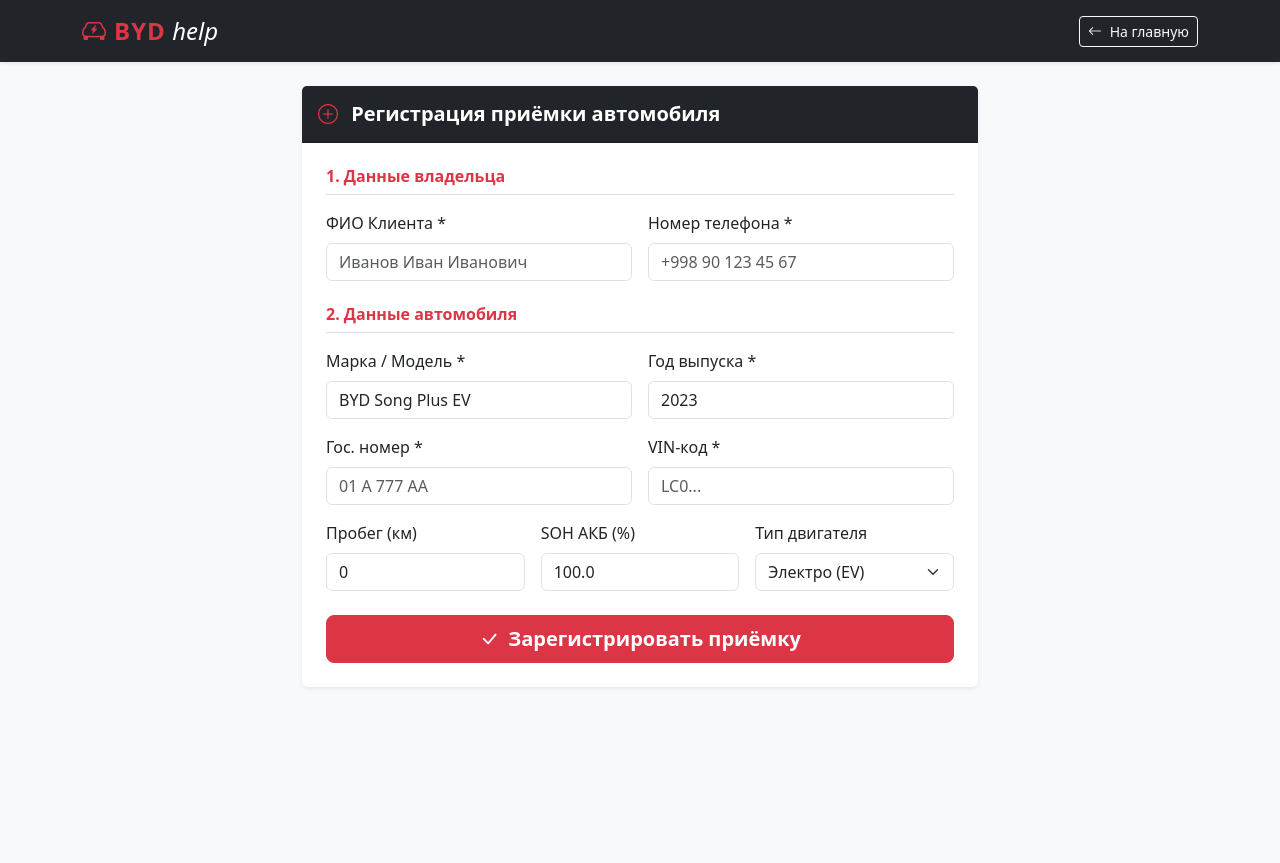
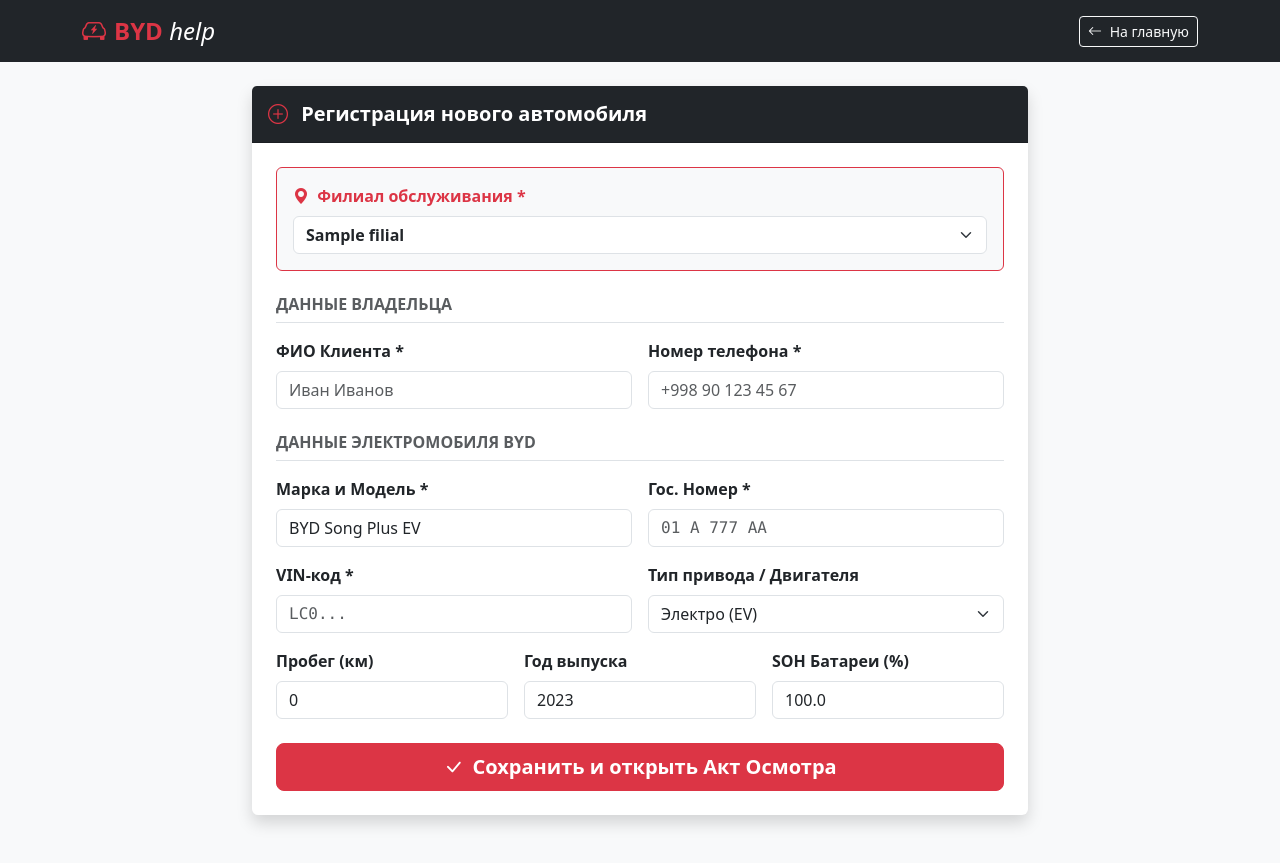
Before and after one commit to gogineoru-jpg/byd_service, a FastAPI app: template templates/new_entry.html in a window 1280 px wide. Before the commit the page ends 688 px from the top, so only its background shows below. Run offline with FastAPI, Linux system fonts and the light colour scheme; the template is opened without the code that fills it: most values are stand-ins (such as "Sample title", 1, 10 or a date in 2020).

Commit message:
Update new_entry.html

```diff
--- a/templates/new_entry.html
+++ b/templates/new_entry.html
@@ -3,16 +3,16 @@
 <head>
     <meta charset="UTF-8">
     <meta name="viewport" content="width=device-width, initial-scale=1.0">
-    <title>BYD help - Новая приёмка</title>
+    <title>Новая приёмка - BYD help</title>
     <link href="https://cdn.jsdelivr.net/npm/bootstrap@5.3.0/dist/css/bootstrap.min.css" rel="stylesheet">
     <link rel="stylesheet" href="https://cdn.jsdelivr.net/npm/bootstrap-icons@1.11.0/font/bootstrap-icons.css">
     <style>
-        .brand-red { color: #dc3545; font-weight: 800; letter-spacing: 1px; }
+        .brand-red { color: #dc3545; font-weight: 800; }
         .brand-help { color: #ffffff; font-weight: 400; font-style: italic; }
     </style>
 </head>
 <body class="bg-light">
-    <nav class="navbar navbar-expand-lg navbar-dark bg-dark mb-4 shadow-sm">
+    <nav class="navbar navbar-dark bg-dark mb-4">
         <div class="container">
             <a class="navbar-brand fs-4" href="/">
                 <i class="bi bi-ev-front me-2 text-danger"></i><span class="brand-red">BYD</span> <span class="brand-help">help</span>
@@ -21,63 +21,73 @@
         </div>
     </nav>
 
-    <div class="container mb-5" style="max-width: 700px;">
-        <div class="card shadow-sm border-0">
+    <div class="container mb-5" style="max-width: 800px;">
+        <div class="card shadow border-0">
             <div class="card-header bg-dark text-white py-3">
-                <h5 class="card-title mb-0 fw-bold"><i class="bi bi-plus-circle text-danger me-2"></i> Регистрация приёмки автомобиля</h5>
+                <h5 class="mb-0 fw-bold"><i class="bi bi-plus-circle me-2 text-danger"></i> Регистрация нового автомобиля</h5>
             </div>
             <div class="card-body p-4">
                 <form action="/create-entry" method="post">
-                    <h6 class="fw-bold text-danger mb-3 border-bottom pb-2">1. Данные владельца</h6>
+                    <!-- Выбор филиала -->
+                    <div class="bg-light p-3 rounded mb-4 border border-danger">
+                        <label class="form-label fw-bold text-danger"><i class="bi bi-geo-alt-fill me-1"></i> Филиал обслуживания *</label>
+                        <select name="filial" class="form-select fw-bold" required>
+                            {% for f in filials %}
+                                <option value="{{ f }}">{{ f }}</option>
+                            {% endfor %}
+                        </select>
+                    </div>
+
+                    <h6 class="fw-bold text-uppercase text-muted border-bottom pb-2 mb-3">Данные владельца</h6>
                     <div class="row g-3 mb-4">
                         <div class="col-md-6">
-                            <label class="form-label">ФИО Клиента *</label>
-                            <input type="text" name="full_name" class="form-control" placeholder="Иванов Иван Иванович" required>
+                            <label class="form-label fw-bold">ФИО Клиента *</label>
+                            <input type="text" name="full_name" class="form-control" required placeholder="Иван Иванов">
                         </div>
                         <div class="col-md-6">
-                            <label class="form-label">Номер телефона *</label>
-                            <input type="text" name="phone" class="form-control" placeholder="+998 90 123 45 67" required>
+                            <label class="form-label fw-bold">Номер телефона *</label>
+                            <input type="text" name="phone" class="form-control" required placeholder="+998 90 123 45 67">
                         </div>
                     </div>
 
-                    <h6 class="fw-bold text-danger mb-3 border-bottom pb-2">2. Данные автомобиля</h6>
-                    <div class="row g-3 mb-3">
+                    <h6 class="fw-bold text-uppercase text-muted border-bottom pb-2 mb-3">Данные электромобиля BYD</h6>
+                    <div class="row g-3 mb-4">
                         <div class="col-md-6">
-                            <label class="form-label">Марка / Модель *</label>
+                            <label class="form-label fw-bold">Марка и Модель *</label>
                             <input type="text" name="brand_model" class="form-control" value="BYD Song Plus EV" required>
                         </div>
                         <div class="col-md-6">
-                            <label class="form-label">Год выпуска *</label>
-                            <input type="number" name="manufacture_year" class="form-control" value="2023" required>
+                            <label class="form-label fw-bold">Гос. Номер *</label>
+                            <input type="text" name="plate_number" class="form-control font-monospace" required placeholder="01 A 777 AA">
                         </div>
                         <div class="col-md-6">
-                            <label class="form-label">Гос. номер *</label>
-                            <input type="text" name="plate_number" class="form-control" placeholder="01 A 777 AA" required>
+                            <label class="form-label fw-bold">VIN-код *</label>
+                            <input type="text" name="vin_code" class="form-control font-monospace" required placeholder="LC0...">
                         </div>
                         <div class="col-md-6">
-                            <label class="form-label">VIN-код *</label>
-                            <input type="text" name="vin_code" class="form-control" placeholder="LC0..." required>
+                            <label class="form-label fw-bold">Тип привода / Двигателя</label>
+                            <select name="engine_type" class="form-select">
+                                <option value="Электро (EV)">Электро (EV)</option>
+                                <option value="Гибрид (DM-i)">Гибрид (DM-i)</option>
+                                <option value="Гибрид (DM-p)">Гибрид (DM-p)</option>
+                            </select>
                         </div>
                         <div class="col-md-4">
-                            <label class="form-label">Пробег (км)</label>
+                            <label class="form-label fw-bold">Пробег (км)</label>
                             <input type="number" name="mileage" class="form-control" value="0">
                         </div>
                         <div class="col-md-4">
-                            <label class="form-label">SOH АКБ (%)</label>
-                            <input type="number" step="0.1" name="soh_percent" class="form-control" value="100.0">
+                            <label class="form-label fw-bold">Год выпуска</label>
+                            <input type="number" name="manufacture_year" class="form-control" value="2023">
                         </div>
                         <div class="col-md-4">
-                            <label class="form-label">Тип двигателя</label>
-                            <select name="engine_type" class="form-select">
-                                <option value="Электро (EV)">Электро (EV)</option>
-                                <option value="Гибрид (DM-i / DM-p)">Гибрид (DM-i / DM-p)</option>
-                                <option value="Бензин">Бензин</option>
-                            </select>
+                            <label class="form-label fw-bold">SOH Батареи (%)</label>
+                            <input type="number" step="0.1" name="soh_percent" class="form-control" value="100.0">
                         </div>
                     </div>
 
-                    <div class="d-grid gap-2 mt-4">
-                        <button type="submit" class="btn btn-danger btn-lg fw-bold"><i class="bi bi-check-lg me-1"></i> Зарегистрировать приёмку</button>
+                    <div class="d-grid gap-2">
+                        <button type="submit" class="btn btn-danger btn-lg fw-bold"><i class="bi bi-check-lg me-1"></i> Сохранить и открыть Акт Осмотра</button>
                     </div>
                 </form>
             </div>
```
